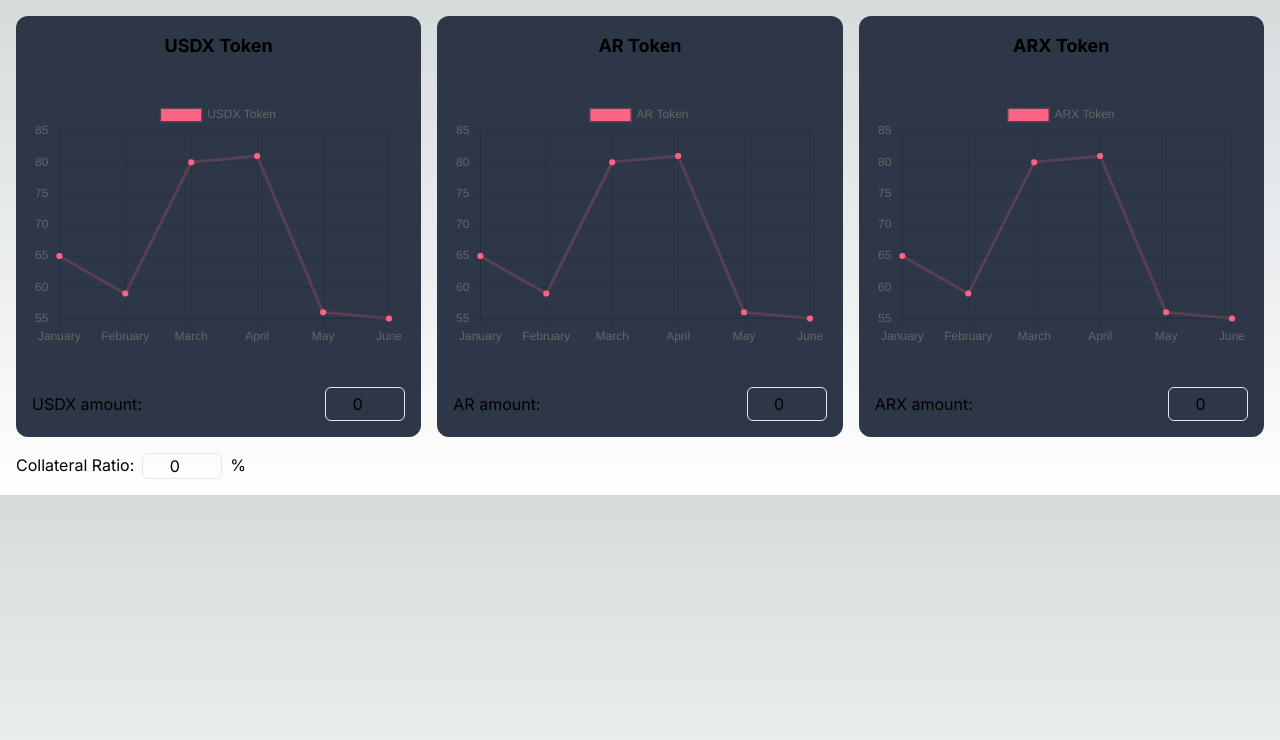
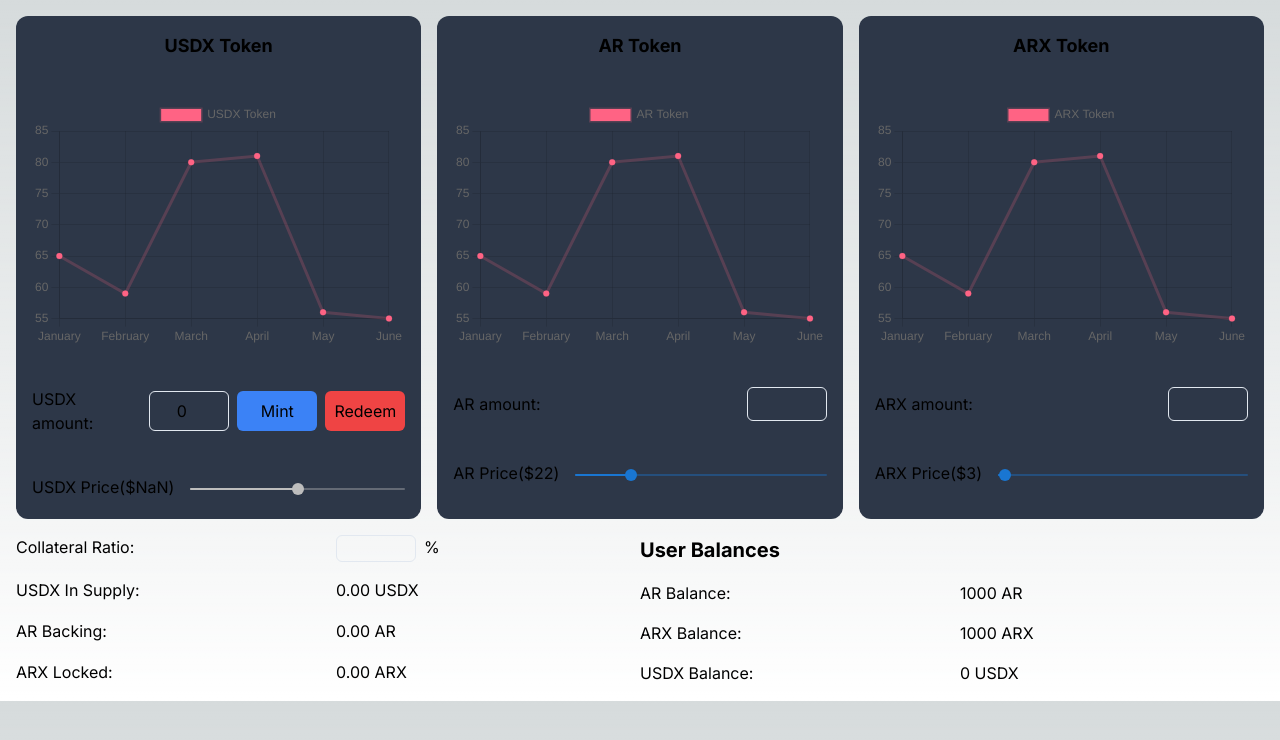
Before and after one commit to amanmehra262001/usdx-offchain-demo, a Next.js app: page / in a window 1280 px wide. Shown: the top 740 px of the page. Built offline with nearby package versions, Linux system fonts and the light colour scheme.

Commit message:
update: implement price management

```diff
--- a/context/store.tsx
+++ b/context/store.tsx
@@ -13,22 +13,40 @@ interface Props {
   setArAmount: Dispatch<SetStateAction<number>>;
   arLabels: string[];
   setArLabels: Dispatch<SetStateAction<string[]>>;
+  arTotalSupply: number;
+  setArTotalSupply: Dispatch<SetStateAction<number>>;
   arData: number[];
   setArData: Dispatch<SetStateAction<number[]>>;
   arxAmount: number;
   setArxAmount: Dispatch<SetStateAction<number>>;
   arxLabels: string[];
   setArxLabels: Dispatch<SetStateAction<string[]>>;
+  arxTotalSupply: number;
+  setArxTotalSupply: Dispatch<SetStateAction<number>>;
   arxData: number[];
   setArxData: Dispatch<SetStateAction<number[]>>;
   usdxAmount: number;
   setUsdxAmount: Dispatch<SetStateAction<number>>;
   usdxLabels: string[];
   setUsdxLabels: Dispatch<SetStateAction<string[]>>;
+  usdxTotalSupply: number;
+  setUsdxTotalSupply: Dispatch<SetStateAction<number>>;
   usdxData: number[];
   setUsdxData: Dispatch<SetStateAction<number[]>>;
   collatoralRatio: number;
   setCollatoralRatio: Dispatch<SetStateAction<number>>;
+
+  // user
+  userArBalance: number;
+  setUserArBalance: Dispatch<SetStateAction<number>>;
+  userArxBalance: number;
+  setUserArxBalance: Dispatch<SetStateAction<number>>;
+
+  // prices
+  arPrice: number;
+  setArPrice: Dispatch<SetStateAction<number>>;
+  arxPrice: number;
+  setArxPrice: Dispatch<SetStateAction<number>>;
 }
 
 const GlobalContext = createContext<Props | undefined>({
@@ -36,35 +54,64 @@ const GlobalContext = createContext<Props | undefined>({
   setArAmount: () => {},
   arLabels: [],
   setArLabels: () => {},
+  arTotalSupply: 0,
+  setArTotalSupply: () => {},
   arData: [],
   setArData: () => {},
   arxAmount: 0,
   setArxAmount: () => {},
   arxLabels: [],
   setArxLabels: () => {},
+  arxTotalSupply: 0,
+  setArxTotalSupply: () => {},
   arxData: [],
   setArxData: () => {},
   usdxAmount: 0,
   setUsdxAmount: () => {},
   usdxLabels: [],
   setUsdxLabels: () => {},
+  usdxTotalSupply: 0,
+  setUsdxTotalSupply: () => {},
   usdxData: [],
   setUsdxData: () => {},
   collatoralRatio: 0,
   setCollatoralRatio: () => {},
+
+  // user
+  userArBalance: 0,
+  setUserArBalance: () => {},
+  userArxBalance: 0,
+  setUserArxBalance: () => {},
+
+  // prices
+  arPrice: 0,
+  setArPrice: () => {},
+  arxPrice: 0,
+  setArxPrice: () => {},
 });
 
 export const GlobalContextProvider = ({ children }: any) => {
   const [arAmount, setArAmount] = useState<number>(0);
   const [arLabels, setArLabels] = useState<string[]>([]);
+  const [arTotalSupply, setArTotalSupply] = useState<number>(0);
   const [arData, setArData] = useState<number[]>([]);
   const [arxAmount, setArxAmount] = useState<number>(0);
   const [arxLabels, setArxLabels] = useState<string[]>([]);
+  const [arxTotalSupply, setArxTotalSupply] = useState<number>(0);
   const [arxData, setArxData] = useState<number[]>([]);
   const [usdxAmount, setUsdxAmount] = useState<number>(0);
   const [usdxLabels, setUsdxLabels] = useState<string[]>([]);
+  const [usdxTotalSupply, setUsdxTotalSupply] = useState<number>(0);
   const [usdxData, setUsdxData] = useState<number[]>([]);
-  const [collatoralRatio, setCollatoralRatio] = useState<number>(0);
+  const [collatoralRatio, setCollatoralRatio] = useState<number>(85);
+
+  // user
+  const [userArBalance, setUserArBalance] = useState<number>(1000);
+  const [userArxBalance, setUserArxBalance] = useState<number>(1000);
+
+  // prices
+  const [arPrice, setArPrice] = useState<number>(22);
+  const [arxPrice, setArxPrice] = useState<number>(3);
 
   return (
     <GlobalContext.Provider
@@ -73,22 +120,40 @@ export const GlobalContextProvider = ({ children }: any) => {
         setArAmount,
         arLabels,
         setArLabels,
+        arTotalSupply,
+        setArTotalSupply,
         arData,
         setArData,
         arxAmount,
         setArxAmount,
         arxLabels,
         setArxLabels,
+        arxTotalSupply,
+        setArxTotalSupply,
         arxData,
         setArxData,
         usdxAmount,
         setUsdxAmount,
         usdxLabels,
         setUsdxLabels,
+        usdxTotalSupply,
+        setUsdxTotalSupply,
         usdxData,
         setUsdxData,
         collatoralRatio,
         setCollatoralRatio,
+
+        // user
+        userArBalance,
+        setUserArBalance,
+        userArxBalance,
+        setUserArxBalance,
+
+        // prices
+        arPrice,
+        setArPrice,
+        arxPrice,
+        setArxPrice,
       }}
     >
       {children}
--- a/package.json
+++ b/package.json
@@ -18,6 +18,7 @@
     "react": "^18",
     "react-chartjs-2": "^5.2.0",
     "react-dom": "^18",
+    "react-toastify": "^10.0.5",
     "styled-components": "^6.1.11"
   },
   "devDependencies": {
--- a/pages/components/ar-token.tsx
+++ b/pages/components/ar-token.tsx
@@ -1,5 +1,4 @@
 import * as React from "react";
-import Box from "@mui/material/Box";
 import Slider from "@mui/material/Slider";
 import {
   Chart as ChartJS,
@@ -25,7 +24,7 @@ ChartJS.register(
 );
 
 export const ARToken = () => {
-  const { arAmount, setArAmount, setUsdxAmount } = useGlobalContext();
+  const { arAmount, setArAmount, arPrice, setArPrice } = useGlobalContext();
 
   const handleValueChange = (e: any) => {
     setArAmount(e.target.value);
@@ -50,18 +49,26 @@ export const ARToken = () => {
         width={600}
       />
       <div className="flex justify-between items-center gap-4">
-        {/* <Slider
+        <p>AR amount:</p>
+        <div className="flex gap-2 items-center">
+          <input
+            type="number"
+            value={arAmount.toFixed(2)}
+            onChange={handleValueChange}
+            className="bg-transparent border border-gray-300 rounded-md p-1 w-20 text-center"
+          />
+        </div>
+      </div>
+      <div className="flex gap-4">
+        <p className="text-nowrap">AR Price(${arPrice})</p>
+        <Slider
           size="small"
-          defaultValue={70}
+          defaultValue={arPrice}
           aria-label="Small"
           valueLabelDisplay="auto"
-        /> */}
-        <p>AR amount:</p>
-        <input
-          type="number"
-          value={arAmount}
-          onChange={handleValueChange}
-          className="bg-transparent border border-gray-300 rounded-md p-1 w-20 text-center"
+          onChange={(e, value) => {
+            setArPrice(value as number);
+          }}
         />
       </div>
     </div>
--- a/pages/components/arx.tsx
+++ b/pages/components/arx.tsx
@@ -20,9 +20,10 @@ ChartJS.register(
   LineElement
 );
 import { useGlobalContext } from "../../context/store";
+import Slider from "@mui/material/Slider";
 
 export const ARXToken = () => {
-  const { arxAmount, setArxAmount } = useGlobalContext();
+  const { arxAmount, setArxAmount, arxPrice, setArxPrice } = useGlobalContext();
   const handleValueChange = (e: any) => {
     setArxAmount(e.target.value);
   };
@@ -46,18 +47,26 @@ export const ARXToken = () => {
         width={600}
       />
       <div className="flex justify-between items-center gap-4">
-        {/* <Slider
+        <p>ARX amount:</p>
+        <div className="flex gap-2 items-center">
+          <input
+            type="number"
+            value={arxAmount.toFixed(2)}
+            onChange={handleValueChange}
+            className="bg-transparent border border-gray-300 rounded-md p-1 w-20 text-center"
+          />
+        </div>
+      </div>
+      <div className="flex gap-4">
+        <p className="text-nowrap">ARX Price(${arxPrice})</p>
+        <Slider
           size="small"
-          defaultValue={70}
+          defaultValue={arxPrice}
           aria-label="Small"
           valueLabelDisplay="auto"
-        /> */}
-        <p>ARX amount:</p>
-        <input
-          type="number"
-          value={arxAmount}
-          onChange={handleValueChange}
-          className="bg-transparent border border-gray-300 rounded-md p-1 w-20 text-center"
+          onChange={(e, value) => {
+            setArxPrice(value as number);
+          }}
         />
       </div>
     </div>
--- /dev/null
+++ b/pages/components/balances.tsx
@@ -0,0 +1,18 @@
+import { useGlobalContext } from "@/context/store";
+
+export const Balances = () => {
+  const { userArBalance, userArxBalance, usdxAmount } = useGlobalContext();
+  return (
+    <div className="flex flex-col w-1/2 gap-4">
+      <p className="text-xl font-bold text-left">User Balances</p>
+      <div className="grid grid-cols-2 gap-4 max-h-min w-full">
+        <p>AR Balance:</p>
+        <p>{userArBalance} AR</p>
+        <p>ARX Balance:</p>
+        <p>{userArxBalance} ARX</p>
+        <p>USDX Balance:</p>
+        <p>{usdxAmount} USDX</p>
+      </div>
+    </div>
+  );
+};
--- a/pages/components/processing.tsx
+++ b/pages/components/processing.tsx
@@ -1,14 +1,56 @@
 import { useGlobalContext } from "@/context/store";
+import {
+  handleCollatoralRatio,
+  handleUSDXGeneration,
+} from "@/utils/helper-functions";
+import { useEffect } from "react";
 
 export const Processing = () => {
-  const { collatoralRatio, setCollatoralRatio } = useGlobalContext();
+  const {
+    collatoralRatio,
+    setCollatoralRatio,
+    usdxAmount,
+    arAmount,
+    setArAmount,
+    arxAmount,
+    setArxAmount,
+    usdxTotalSupply,
+    arxTotalSupply,
+    arTotalSupply,
+    arPrice,
+    arxPrice,
+  } = useGlobalContext();
   const handleValueChange = (e: any) => {
     setCollatoralRatio(e.target.value);
   };
+
+  useEffect(() => {
+    // When collateral ratio changes recalculate AR and ARX amounts
+    const [_arAmount, _arxAmount] = handleUSDXGeneration(
+      usdxAmount,
+      collatoralRatio,
+      arPrice,
+      arxPrice
+    );
+    if (arAmount !== _arAmount) setArAmount(_arAmount);
+    if (arxAmount !== _arxAmount) setArxAmount(_arxAmount);
+  }, [collatoralRatio]);
+
+  useEffect(() => {
+    const collatoralChange = handleCollatoralRatio(
+      arPrice,
+      arTotalSupply,
+      arxPrice,
+      arxTotalSupply,
+      usdxAmount
+    );
+    setCollatoralRatio(collatoralRatio + collatoralChange);
+  }, [arPrice, arTotalSupply, arxPrice, arxTotalSupply]);
+
   return (
-    <div>
+    <div className="grid grid-cols-2 gap-4 w-1/2">
+      <p>Collateral Ratio:</p>
       <div className="flex gap-2">
-        <p>Collateral Ratio:</p>
         <input
           type="number"
           name="collatoral-ratio"
@@ -19,6 +61,12 @@ export const Processing = () => {
         />
         <p>%</p>
       </div>
+      <p>USDX In Supply:</p>
+      <p>{usdxTotalSupply.toFixed(2)} USDX</p>
+      <p>AR Backing:</p>
+      <p>{arTotalSupply.toFixed(2)} AR</p>
+      <p>ARX Locked:</p>
+      <p>{arxTotalSupply.toFixed(2)} ARX</p>
     </div>
   );
 };
--- a/pages/components/usdx-token.tsx
+++ b/pages/components/usdx-token.tsx
@@ -20,8 +20,10 @@ ChartJS.register(
   LineElement
 );
 import { useGlobalContext } from "../../context/store";
-import { useEffect } from "react";
+import { useEffect, useState } from "react";
 import { handleUSDXGeneration } from "@/utils/helper-functions";
+import { toast } from "react-toastify";
+import Slider from "@mui/material/Slider";
 
 export const USDXToken = () => {
   const {
@@ -29,20 +31,96 @@ export const USDXToken = () => {
     setUsdxAmount,
     collatoralRatio,
     setArAmount,
+    arTotalSupply,
+    setArTotalSupply,
     setArxAmount,
+    arxTotalSupply,
+    setArxTotalSupply,
+    usdxTotalSupply,
+    setUsdxTotalSupply,
+    userArBalance,
+    userArxBalance,
+    setUserArBalance,
+    setUserArxBalance,
+    arxPrice,
+    setArxPrice,
+    arPrice,
+    setArPrice,
   } = useGlobalContext();
+  const [_usdxAmount, _setUsdxAmount] = useState<number>(0); // [1]
+  const [usdxPrice, setUsdxPrice] = useState<number>(1); // [2
   const handleValueChange = (e: any) => {
-    setUsdxAmount(e.target.value);
+    _setUsdxAmount(e.target.value);
+  };
+
+  const handleOnClickMint = () => {
+    setUsdxAmount(_usdxAmount);
+    setUsdxTotalSupply(
+      parseFloat(usdxTotalSupply.toString()) +
+        parseFloat(_usdxAmount.toString())
+    );
+
+    // Calculate AR and ARX amounts
+    const [_arAmount, _arxAmount] = handleUSDXGeneration(
+      _usdxAmount,
+      collatoralRatio,
+      arPrice,
+      arxPrice
+    );
+    setArTotalSupply(arTotalSupply + _arAmount);
+    setArxTotalSupply(arxTotalSupply + _arxAmount);
+    setUserArBalance(userArBalance - _arAmount);
+    setUserArxBalance(userArxBalance - _arxAmount);
+    toast.success(
+      `Deposited ${_arAmount.toFixed(2)} AR & ${_arxAmount.toFixed(2)} ARX`
+    );
+    toast.success(
+      _usdxAmount + " USDX minted successfully at CR " + collatoralRatio + "%"
+    );
+  };
+  const handleOnClickRedeem = () => {
+    setUsdxAmount(_usdxAmount);
+    setUsdxTotalSupply(
+      parseFloat(usdxTotalSupply.toString()) -
+        parseFloat(_usdxAmount.toString())
+    );
+
+    // Calculate AR and ARX amounts
+    const [_arAmount, _arxAmount] = handleUSDXGeneration(
+      _usdxAmount,
+      collatoralRatio,
+      arPrice,
+      arxPrice
+    );
+    setArTotalSupply(arTotalSupply - _arAmount);
+    setArxTotalSupply(arxTotalSupply - _arxAmount);
+    setUserArBalance(userArBalance + _arAmount);
+    setUserArxBalance(userArxBalance + _arxAmount);
+    toast.error(
+      _usdxAmount + " USDX redeemed successfully at CR " + collatoralRatio + "%"
+    );
+    toast.error(
+      `Received ${_arAmount.toFixed(2)} AR & ${_arxAmount.toFixed(2)} ARX`
+    );
   };
 
   useEffect(() => {
     const [_arAmount, _arxAmount] = handleUSDXGeneration(
       usdxAmount,
-      collatoralRatio
+      collatoralRatio,
+      arPrice,
+      arxPrice
     );
     setArAmount(_arAmount);
     setArxAmount(_arxAmount);
   }, [usdxAmount]);
+
+  useEffect(() => {
+    setUsdxPrice(
+      (arTotalSupply * arPrice + arxTotalSupply * arxPrice) / usdxTotalSupply
+    );
+  }, [arPrice, arxPrice, arTotalSupply, arxTotalSupply, usdxAmount]);
+
   return (
     <div className="bg-gray-800 flex flex-col w-full gap-10 rounded-xl p-4">
       <p className="text-center text-lg font-bold">USDX Token</p>
@@ -63,18 +141,38 @@ export const USDXToken = () => {
         width={600}
       />
       <div className="flex justify-between items-center gap-4">
-        {/* <Slider
+        <p>USDX amount:</p>
+        <div className="flex gap-2">
+          <input
+            type="number"
+            value={_usdxAmount}
+            onChange={handleValueChange}
+            className="bg-transparent border border-gray-300 rounded-md p-1 w-20 text-center"
+          />
+          <button
+            className="p-2 bg-blue-500 hover:bg-blue-600 rounded-md w-20"
+            onClick={handleOnClickMint}
+          >
+            Mint
+          </button>
+          <button
+            className="p-2 bg-red-500 hover:bg-red-600 rounded-md w-20"
+            onClick={handleOnClickRedeem}
+          >
+            Redeem
+          </button>
+        </div>
+      </div>
+      <div className="flex gap-4">
+        <p className="text-nowrap">USDX Price(${usdxPrice.toFixed(2) || 1})</p>
+        <Slider
           size="small"
-          defaultValue={70}
+          value={parseFloat(usdxPrice.toFixed(2)) || 1}
           aria-label="Small"
           valueLabelDisplay="auto"
-        /> */}
-        <p>USDX amount:</p>
-        <input
-          type="number"
-          value={usdxAmount}
-          onChange={handleValueChange}
-          className="bg-transparent border border-gray-300 rounded-md p-1 w-20 text-center"
+          min={0.5}
+          max={1.5}
+          disabled
         />
       </div>
     </div>
--- a/pages/index.tsx
+++ b/pages/index.tsx
@@ -4,6 +4,7 @@ import { ARToken } from "./components/ar-token";
 import { ARXToken } from "./components/arx";
 import { USDXToken } from "./components/usdx-token";
 import { Processing } from "./components/processing";
+import { Balances } from "./components/balances";
 
 const inter = Inter({ subsets: ["latin"] });
 
@@ -15,7 +16,10 @@ export default function Home() {
         <ARToken />
         <ARXToken />
       </section>
-      <Processing />
+      <section className="flex">
+        <Processing />
+        <Balances />
+      </section>
     </main>
   );
 }
```
Also changed, not shown: pages/_app.tsx (+15 -0 lines), utils/helper-functions.ts (+24 -3 lines), 1 other file (tests, documents, lock files or other folders).
